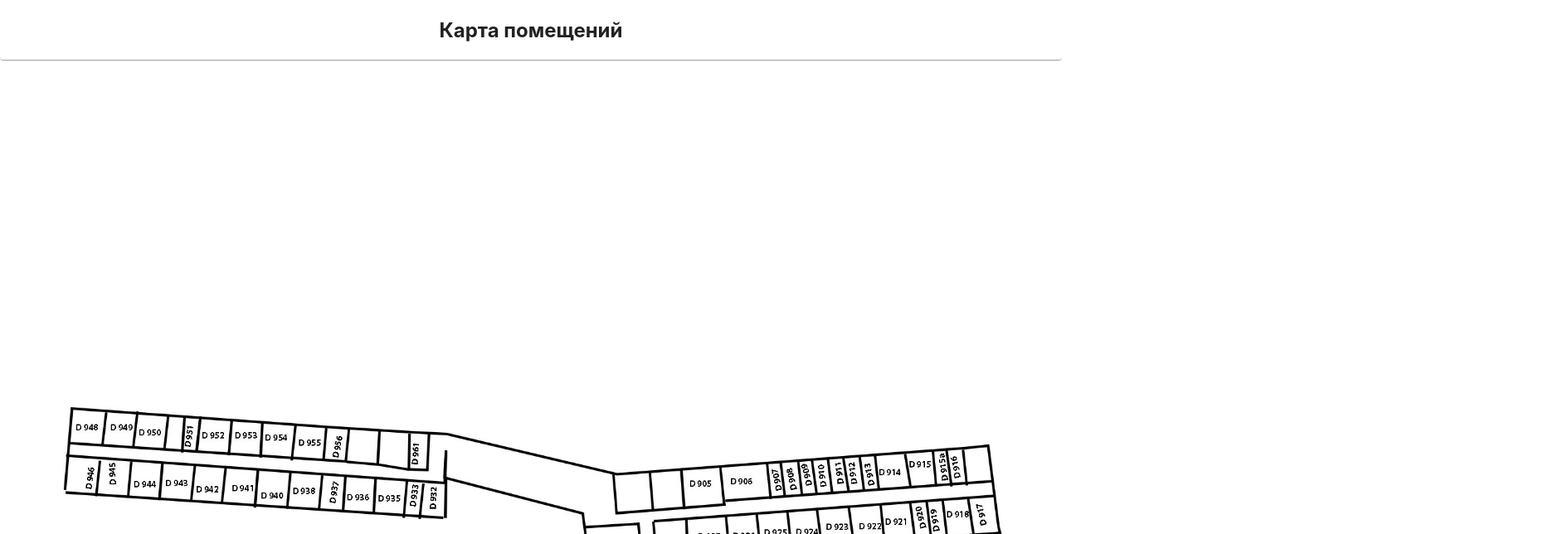
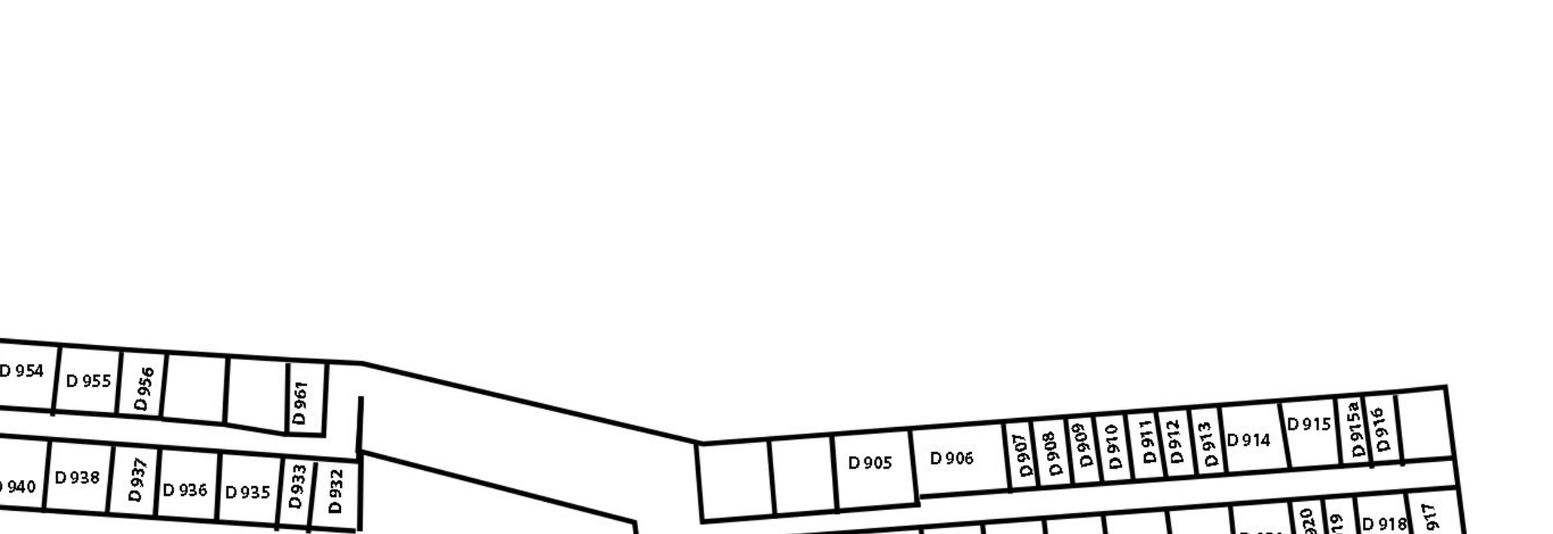
Before and after one commit to Didizy/VKR, a React (Create React App) app in the folder vkr-ui/: page /map in a window 1280 px wide. In both pictures the pointer is over the picture 640 px from the left and 608 px from the top of the page. Shown: the top 644 px of the page at 83% size, 1872 px wide, since content can reach past the window. Built offline with nearby package versions, Linux system fonts and the light colour scheme.

Commit message:
Map zoom

```diff
--- a/vkr-ui/src/App.css
+++ b/vkr-ui/src/App.css
@@ -42,6 +42,9 @@
   max-width: none;
   height: auto;
 }
+.map_img:hover {
+  transform: scale(2);
+}
 
 .webcamera {
   /* height: 100%;
```
